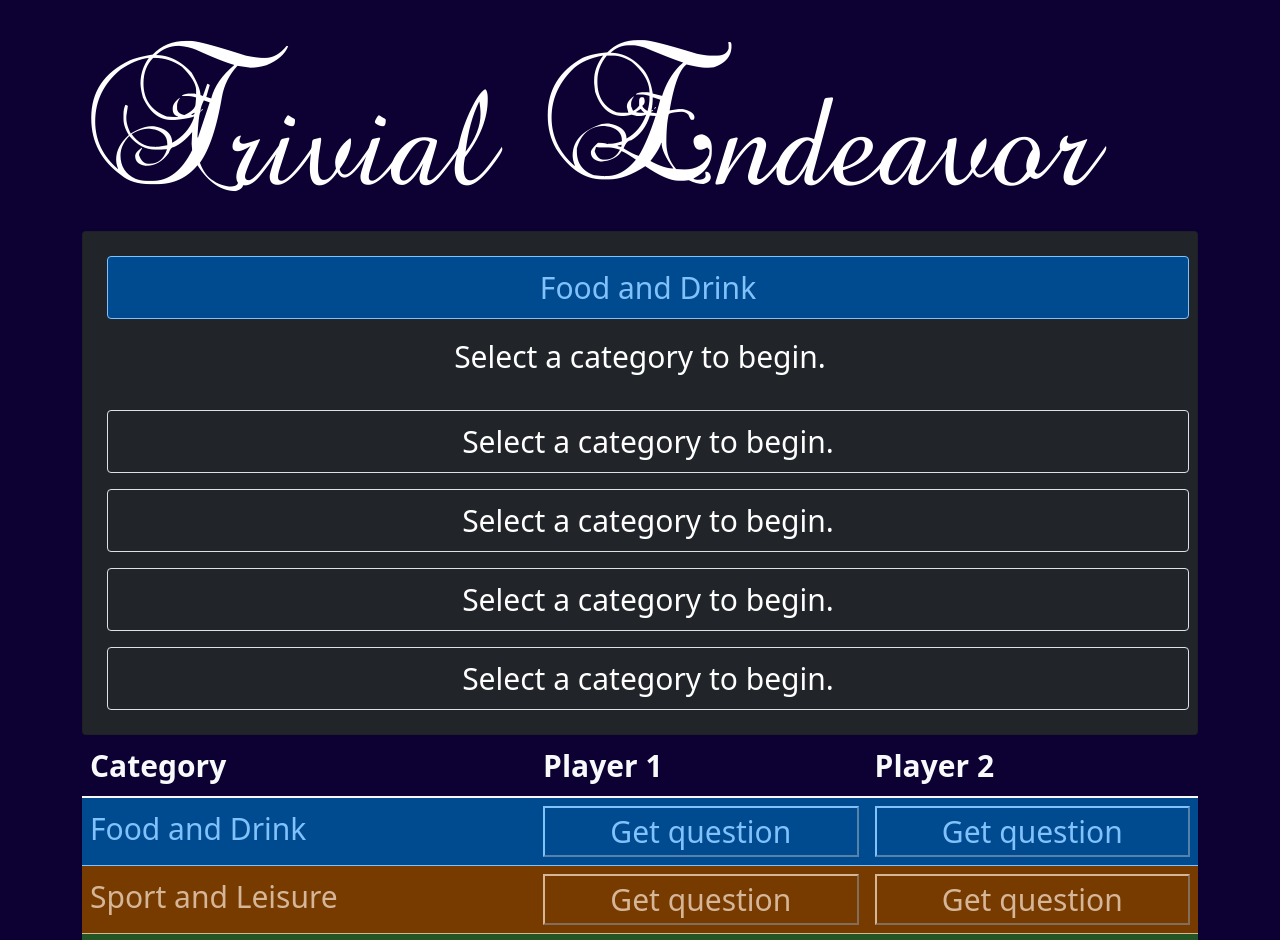
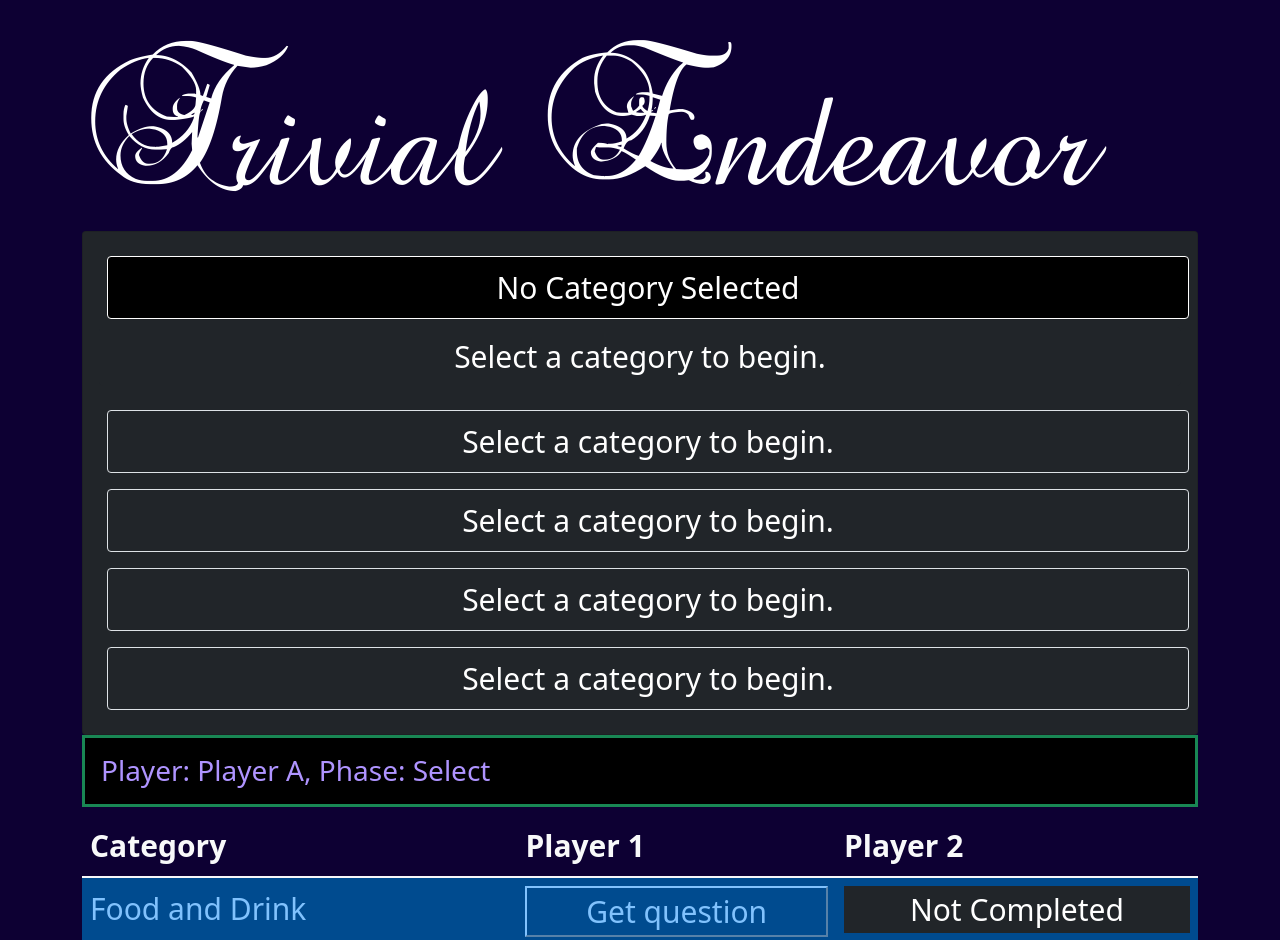
Before and after one commit to vpbasile/trivial-endeavor, a React (Create React App) app: page / in a window 1280 px wide. Shown: the top 940 px of the page. Built offline with nearby package versions, Linux system fonts and the light colour scheme.

Commit message:
Answer buttond finally feedback properly

```diff
--- a/src/App.js
+++ b/src/App.js
@@ -19,8 +19,8 @@ function App(props) {
   const phases = globals.phases;
   // Initialize the players and their scores
   var players = [
-    { name: "Player A", correctCategories: [] },
-    { name: "Player B", correctCategories: [] }
+    { index: 0, name: "Player A", correctCategories: [], score: [] },
+    { index: 1, name: "Player B", correctCategories: [], score: [] }
   ]
 
   // Spoof gamestate so that each player has already answered a category
@@ -31,11 +31,10 @@ function App(props) {
   //   return categoryList[randomIndex];
   // }
 
+  // Initialize the game state
   const placeholder = "Select a category to begin."
-
-  // Initialize the game state
   const [guessedState, setGuessedState] = useState(false);
-  const [scoreState, setScoreState] = useState({ players });
+  const [scoreState, setScoreState] = useState(players);
   const [gamePhase, setGamePhase] = useState({ currentPhase: phases[0], currentPlayerIndex: 0 });
   // const [currentPlayerIndex, setCurrentPlayerIndex] = useState(0);
   const [currentCategory, setCurrentCategory] = useState(categoryList[0]);
@@ -50,19 +49,7 @@ function App(props) {
 
   // Make the score board
   // console.log(`Category list: ${JSON.stringify(gameState.categoryList)}`);
-  const scoreBoard = categoryList.map(category => (
-    <CategorySelect key={category.key}
-      category={category}
-      categoryList={categoryList}
-      players={players}
-      scoreState={scoreState} setScoreState={setScoreState}
-      gamePhase={gamePhase} setGamePhase={setGamePhase}
-      // currentPlayerIndex={currentPlayerIndex} setCurrentPlayerIndex={setCurrentPlayerIndex}
-      currentCategory={currentCategory} setCurrentCategory={setCurrentCategory}
-      currentQuestion={currentQuestion} setCurrentQuestion={setCurrentQuestion}
-      guessedState={guessedState} setGuessedState={setGuessedState}
-    />)
-  );
+  // const scoreBoard =
 
   return (
     <div className="App container">
@@ -74,9 +61,9 @@ function App(props) {
               players={players}
               handleGuess={props.handleGuess}
               categoryList={categoryList}
+              phases={phases}
+              gamePhase={gamePhase} setGamePhase={setGamePhase}
               scoreState={scoreState} setScoreState={setScoreState}
-              gamePhase={gamePhase} setGamePhase={setGamePhase}
-              // currentPlayerIndex={currentPlayerIndex} setCurrentPlayerIndex={setCurrentPlayerIndex}
               currentCategory={currentCategory} setCurrentCategory={setCurrentCategory}
               currentQuestion={currentQuestion} setCurrentQuestion={setCurrentQuestion}
               guessedState={guessedState} setGuessedState={setGuessedState} />
@@ -84,14 +71,17 @@ function App(props) {
         </ErrorBoundary>
         <ErrorBoundary>
           <div id="phase-div" className="col">
-            {/* <DataDisplay
+            <DataDisplay
               players={players}
               scoreState={scoreState} setScoreState={setScoreState}
+              phases={phases}
               gamePhase={gamePhase} setGamePhase={setGamePhase}
               // currentPlayerIndex={currentPlayerIndex} setCurrentPlayerIndex={setCurrentPlayerIndex}
               currentCategory={currentCategory} setCurrentCategory={setCurrentCategory}
               currentQuestion={currentQuestion} setCurrentQuestion={setCurrentQuestion}
-              guessedState={guessedState} setGuessedState={setGuessedState} /> */}
+              guessedState={guessedState} setGuessedState={setGuessedState}
+              categoryList={categoryList}
+            />
           </div>
         </ErrorBoundary>
         <ErrorBoundary>
@@ -105,7 +95,26 @@ function App(props) {
                 </tr>
               </thead>
               <tbody>
-                {scoreBoard}
+                {
+                  categoryList.map(category => {
+                    if(category.queryTag !== "none"){
+                    return (
+                      <CategorySelect key={category.key}
+                        category={category}
+                        categoryList={categoryList}
+                        players={players}
+                        phases={phases}
+                        // currentPlayerIndex={currentPlayerIndex} setCurrentPlayerIndex={setCurrentPlayerIndex}
+                        scoreState={scoreState} setScoreState={setScoreState}
+                        gamePhase={gamePhase} setGamePhase={setGamePhase}
+                        currentCategory={currentCategory} setCurrentCategory={setCurrentCategory}
+                        currentQuestion={currentQuestion} setCurrentQuestion={setCurrentQuestion}
+                        guessedState={guessedState} setGuessedState={setGuessedState}
+                      />)
+                    }
+                  }
+                  )
+                }
               </tbody>
             </table>
           </div>
--- a/src/components/AnswerButton.js
+++ b/src/components/AnswerButton.js
@@ -2,41 +2,28 @@ import React from "react";
 
 export default function AnswerButton(props) {
 	const categoryList = props.categoryList;
-	const players = props.players;
-	const scoreState = props.scoreState;
-	const setScoreState = props.setScoreState;
+	const currentPlayerIndex = props.currentPlayerIndex;
 	const gamePhase = props.gamePhase;
-	const setGamePhase = props.setGamePhase;
-	const currentPlayerIndex = props.currentPlayerIndex;
+	// console.log(`Now in the Answerbutton component.`);
+	// console.log(`gamePhase: ${JSON.stringify(gamePhase)}`);
 	var currentQuestion = props.currentQuestion
 	const guessedState = props.guessedState;
-	const setGuessedState = props.setGuessedState;
-
-	var setCurrentQuestion = props.setCurrentQuestion;
 	const questionCategoryTag = currentQuestion.categoryTag;
 	const questionCategory = categoryList.filter(category => category.queryTag === questionCategoryTag)[0];
-	const questionText = currentQuestion.questionText;
-	const choices = currentQuestion.choices;
-
 	let buttonIndex = props.index;
 	var buttonText = props.text;
 	const invertedColor = (questionCategory.cssClass).replace("cat-", "text-");
-
 	let cssClass = props.cssClasses;
-	if (cssClass === undefined) { cssClass = `rounded p-2 m-2 border btn btn-dark w-100 ${invertedColor}`}
+	if (cssClass === undefined) { cssClass = `rounded p-2 m-2 border btn btn-dark w-100 ${invertedColor}` }
 
 	const buttonID = `choice-${buttonIndex}`;
 	const handleGuess = props.handleGuess;
-	// if (guessedState) {
-	// 	console.log("guessedState is true")
-	// } else { console.log("guessedState is false") }
 
 	return (
 		<div>
-			<input className={cssClass} type="button" value={buttonText} id={buttonID}
-				onClick={() => {
-					props.setGuessedState(true); handleGuess(buttonIndex)
-				}} disabled={guessedState} />
+			<input className={cssClass} type="button" value={buttonText} id={buttonID} disabled={guessedState} onClick={() => {
+				props.setGuessedState(true); handleGuess(buttonIndex, currentPlayerIndex, questionCategoryTag)
+			}} />
 		</div>
 	);
 }
--- a/src/components/CategorySelect.js
+++ b/src/components/CategorySelect.js
@@ -8,19 +8,21 @@ import React from "react";
 export default function CategorySelect(props) {
 	const categoryList = props.categoryList;
 	const players = props.players;
-	const scoreState = props.scoreState;
 	const gamePhase = props.gamePhase;
 	const setGamePhase = props.setGamePhase;
-	const currentPlayerIndex = props.currentPlayerIndex;
-	const guessedState = props.guessedState;
-	const setGuessedState = props.setGuessedState;
 	const category = props.category;
 	const cssClass = category.cssClass + " w-100";
 
-	function newQuestion(player, category) {
-		setGamePhase({ currentPhase: { key: "03", title: "Question" }, currentPlayerIndex: currentPlayerIndex })
+	function newQuestion(currentPlayerIndex, category) {
+		setGamePhase({
+			currentPhase: props.phases.find(phase => phase.title === "Answer"),
+			currentPlayerIndex: currentPlayerIndex
+		})
+		// console.log(`Freshly set game phase:`)
+		// console.log(`gamePhase: ${JSON.stringify(gamePhase)}`);
 		const categoryTitle = category.title
-		console.log(`Player ${player} requests a ${categoryTitle} question`);
+		const player = players[currentPlayerIndex];
+		console.log(`${player.name} requests a ${categoryTitle} question`);
 		var queryURL = `https://api.trivia.willfry.co.uk/questions?categories=${category.queryTag}&limit=1`
 		// Create a temporary question while we wait for the API to respond
 		var tempQuestion = {
@@ -44,9 +46,11 @@ export default function CategorySelect(props) {
 
 	function parseReceivedQuestion(data) {
 		console.log(`Parsing question`);
-		const hideAnswers = true;
+		// <>! Switch
+		const hideAnswers = false;
 		if (hideAnswers) {
 			// Hide the answer data so I don't learn anything while I'm debugging
+			console.log(`Hiding answers`);
 			data.correctAnswer = "Correct answer"
 			data.incorrectAnswers = ["Incorrect answer 1", "Incorrect answer 2", "Incorrect answer 3"]
 		}
@@ -103,15 +107,25 @@ export default function CategorySelect(props) {
 	const playerColumns = players.map((player, index) => {
 		if (player.correctCategories.includes(category.queryTag)) {
 			// If the player has already completed this category, show the category as completed
-			return (<td key={index}><input className='btn w-100' type="button" value="Complete!" disabled={true} /></td>);
+			return (<td key={index}>
+				<input className={`${cssClass} border-0`} type="button" value={`Complete!`} disabled={true} /></td>);
+
 		} else {
 			// Else,
-			return (
-				<td key={index}>
-					<input className={cssClass} type="button" value={`Get question`} onClick={() =>
-						newQuestion(currentPlayerIndex, category)} />
-				</td>
-			);
+			// If it's the current player's turn, show the button
+			if (index === gamePhase.currentPlayerIndex) {
+				return (
+					<td key={index}>
+						{/* <input className='cssClass' type="button" value="New Question" onClick={() => newQuestion(index, category)} /> */}
+						<input className={cssClass} type="button" value={`Get question`} onClick={() => newQuestion(player.index, category)} />
+					</td>);
+			}
+			// // Else, show the category as not completed
+			else {
+				return (<td key={index}>
+					<input className={`${cssClass.replace("cat-", "text-")} btn-dark border-0`} type="button" value={`Not Completed`} disabled={true} />
+				</td>);
+			}
 		}
 	});
 
--- a/src/components/DataDisplay.js
+++ b/src/components/DataDisplay.js
@@ -1,15 +1,13 @@
 export default function DataDisplay(props) {
-	const currentPhase = props.gamePhase.currentPhase;
-	console.log(`currentPhase = ${JSON.stringify(currentPhase)}`);
-	const currentPlayerIndex = currentPhase.currentPlayerIndex;
-	console.log(`currentPlayerIndex = ${currentPlayerIndex}`);
-	const players = props.scoreState.players;
-	console.log(`players = ${JSON.stringify(players)}`);
+	const players = props.players;
+	const gamePhase = props.gamePhase;
+	// console.log(`gamePhase = ${JSON.stringify(gamePhase)}`);
+	const currentPlayerIndex = gamePhase.currentPlayerIndex;
 	const currentPlayer = players[currentPlayerIndex];
-	console.log(`currentPlayer = ${JSON.stringify(currentPlayer)}`);
+	// console.log(`currentPlayer = ${JSON.stringify(currentPlayer)}`);
 	return (
 		<h3 className="border border-success w-100 border-3 bg-black p-3">
-			Player: {currentPlayer.name}, Phase: {currentPhase.title}
+			Player: {currentPlayer.name}, Phase: {gamePhase.currentPhase.title}
 		</h3>
 	)
 }
--- a/src/components/ErrorBoundary.js
+++ b/src/components/ErrorBoundary.js
@@ -20,7 +20,7 @@ export default class ErrorBoundary extends React.Component {
 			// Error path
 			return (
 				<div>
-					<h2>Something went wrong.</h2>
+					<p>An error occurred.</p>
 					<details style={{ whiteSpace: 'pre-wrap' }}>
 						{this.state.error && this.state.error.toString()}
 						<br />
--- a/src/components/Question.js
+++ b/src/components/Question.js
@@ -1,6 +1,5 @@
 import React from "react";
 import AnswerButton from './AnswerButton';
-import ErrorBoundary from './ErrorBoundary';
 
 export default function Question(props) {
 	const categoryList = props.categoryList;
@@ -19,58 +18,64 @@ export default function Question(props) {
 	const questionCategory = categoryList.filter(category => category.queryTag === questionCategoryTag)[0];
 	const questionText = currentQuestion.questionText;
 	const choices = currentQuestion.choices;
-	const currentPlayer = players[currentPlayerIndex];
+	var tempCssClass = questionCategory.cssClass;
 
-	var tempCssClass = questionCategory.cssClass;
-	function handleGuess(guess) {
-		// console.log(`${currentPlayer.name} guesses ${guess}`);
-		// console.log(`currentPlayerIndex: ${currentPlayerIndex}`);
+	function handleGuess(guess, currentPlayerIndex, questionCategoryTag) {
+		currentPlayerIndex = gamePhase.currentPlayerIndex;
+		const currentPlayer = players[currentPlayerIndex];
+		console.log(`${currentPlayer.name} guesses ${guess}`);
 		setGamePhase({
-			currentPhase: { key: "04", title: "Answer", index: 2 },
+			currentPhase: props.phases.find(phase => phase.title === "Answer"),
 			currentPlayerIndex: currentPlayerIndex
 		})
-
-		// props.updateQuestion(guess);
 		let question = props.currentQuestion;
 		let correctChoice = question.correctIndex;
-		// const currentPlayerIndex = props.currentPlayerIndex;
-		const tempScoreState = props.scoreState;
-
 		if (guess === correctChoice) {
-			console.log("Correct!");
-			// If the current player got it right, then update their scorecard
-			currentPlayer.correctCategories.push(questionCategoryTag);
-
-		} else { console.log(`Incorrect!  The correct answer was: ${correctChoice} ${question.choices[correctChoice]}`); }
+			// If the player guessed correctly, add questionCategoryTag to the player's score
+			console.log(`Correct! ${currentPlayer.name} has completed the ${questionCategory.title} category`);
+			let temp=giveCredit(players[currentPlayerIndex], questionCategoryTag);
+		} else {
+			// If the player was incorrect
+			console.log(`Incorrect!  The correct answer was: ${correctChoice} ${question.choices[correctChoice]}`);
+		}
 		// Now that feedback has been given, move to the next player
 		const nextPlayerIndex = (currentPlayerIndex + 1) % players.length;
-		// props.setCurrentPlayerIndex(nextPlayerIndex);
-		// console.log(`Now it is ${players[nextPlayerIndex].name}'s turn.`);
-
 		// Update the game state
 		setGamePhase({
-			currentPhase: { key: "02", title: "Select", index: 0 },
+			currentPhase: props.phases.find(phase => phase.title === "Select"),
 			currentPlayerIndex: nextPlayerIndex
 		})
+		console.log(`Now it is ${players[nextPlayerIndex].name}'s turn.`);
+	}
 
+	function giveCredit(player, categoryTag) {
+		var tempPlayers = players
+		tempPlayers[player.index].correctCategories.push(categoryTag)
+		console.log(`tempPlayers: ${JSON.stringify(tempPlayers)}`);
+		// <> This si the correct info, but it is for some reason setscorestate is not working.
+		props.setScoreState(tempPlayers)
 	}
 
 	// Make answer buttons
 	let buttonIndex = 0;
+
 	const answerButtons = choices.map((choice) => {
 		// Generic gray button class
 		let classes = "rounded p-2 m-2 border w-100 btn"
 		if (props.guessedState) {
 			// Guess has been entered, so set the classes to show which button was correct
 			if (buttonIndex === currentQuestion.correctIndex) {
-				console.log(`Button ${buttonIndex} is correct`);
 				classes += " btn-success";
+			// } else if(buttonIndex === ) {
+				//The guess was wrong so turn the button red
+				// classes += " btn-danger";
 			}
 			// Guess has not been entered, so all buttons get the same class
 		} else { classes += " btn-dark"; }
 		return (
 			<AnswerButton
 				categoryList={categoryList}
+				players={players}
 				scoreState={scoreState} setScoreState={setScoreState}
 				gamePhase={gamePhase} setGamePhase={setGamePhase}
 				currentPlayerIndex={currentPlayerIndex} setCurrentPlayerIndex={props.setCurrentPlayerIndex}
```
Also changed, not shown: src/index.js (+7 -6 lines).
